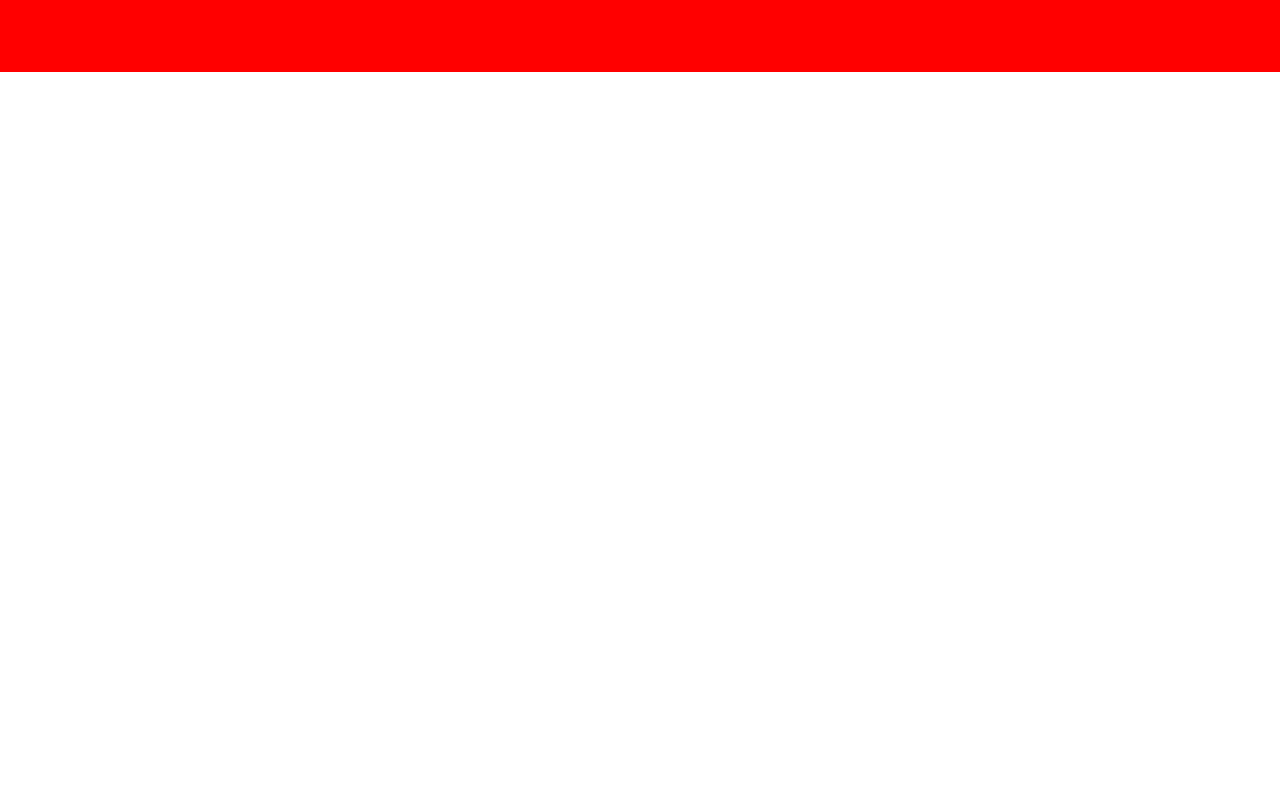
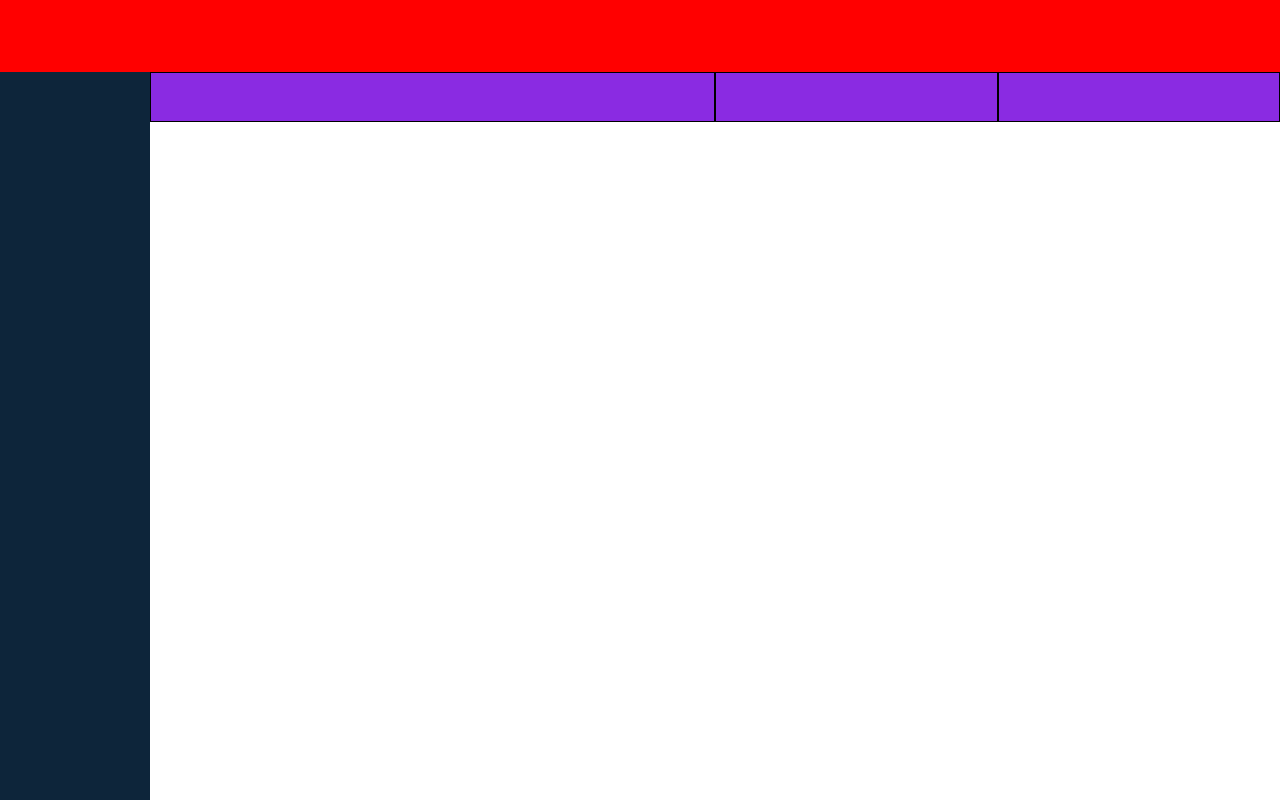
Before and after one commit to Bistaaa/html-css-bootstrap-dashboard, a plain HTML site: page index.html in a window 1280 px wide. Drawn offline with nearby package versions, Linux system fonts and the light colour scheme.

Commit message:
debug header

```diff
--- a/css/style.css
+++ b/css/style.css
@@ -2,7 +2,9 @@
     font-family: 'Roboto', sans-serif;
 }
 
-
+.white{
+    color: white;
+}
 
 
 /* UPPER */
@@ -39,6 +41,7 @@
 /* LOWER */
 
 #lower{
+    background-color: aqua;
     height: calc(100% - 9vh);
     width: 100%;
 }
@@ -49,9 +52,12 @@
 /* Side */
 
 #side{
-    background-color: rgba(255,255,255,255);
+    background-color: rgba(13,37,58,255);
     width: 150px;
-    height: calc(100% - 9vh);
+    height: 100%;
+    position: fixed;
+    top: 9vh;
+    left: 0;
 }
 
 
@@ -60,8 +66,38 @@
 
 
 
-/* Main */
+/************* Main Screen ************/
 
-main{
+#main_screen{
     width: calc(100% - 150px);
+    height: 100%;
+    position: fixed;
+    right: 0;
+    top: 9vh;
 }
+
+
+
+
+/* header */
+
+header{
+    background-color: rgba(27,114,232,255);
+}
+
+
+
+
+
+
+
+
+
+
+
+/* debug */
+[class*="col-"]{
+    background-color: blueviolet;
+    border: 1px solid black;
+    height: 50px;
+}
--- a/index.html
+++ b/index.html
@@ -27,10 +27,24 @@
             </div>
 
 
-            <!-- Main -->
-            <main>
+            <!-- Main Screen -->
+            <div id="main_screen">
+                <header class="d-flex flex-row flex-wrap white">
+                    <div class="col-lg-6 col-md-4 col-sm-12">
 
-            </main>
+                    </div>
+                    <div class="col-lg-3 col-md-4 col-sm-12">
+
+                    </div>
+                    <div class="col-lg-3 col-md-4 col-sm-12">
+
+                    </div>
+                </header>
+
+                <main>
+
+                </main>
+            </div>
 
 
         </section>
```
